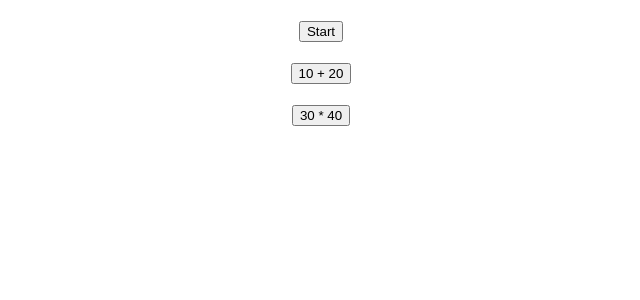
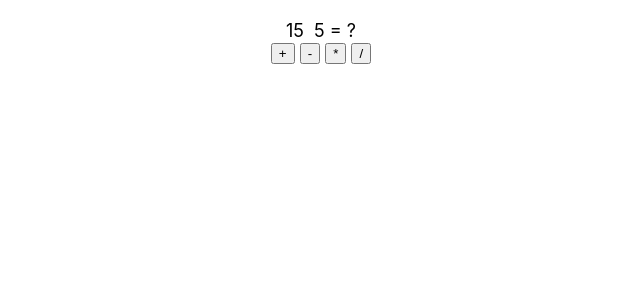
Before and after one commit to Bestzaxd/app1, a React (Create React App) app: page / in a window 1280 px wide. Shown: the top 300 px of the page, without its empty margins (319-959 px from the left). Built offline with nearby package versions, Linux system fonts and the light colour scheme.

Commit message:
Refs-function
Refs-function

```diff
--- a/src/App.js
+++ b/src/App.js
@@ -1,8 +1,6 @@
 import React from 'react'
-import { EvenData2 } from './event-data';
+import RefsFunc from './refs-func';
 
-function App() {
-   return <EvenData2/>
+export default function App(){
+   return <RefsFunc/>
 }
-
-export default App;
--- /dev/null
+++ b/src/refs-func.js
@@ -0,0 +1,32 @@
+import React,{useRef} from "react";
+
+export default function RefsFunc(){
+    const num1 = useRef()
+    const num2 = useRef()
+    const operator = React.useRef()
+    const result = React.useRef()
+
+    const calculate = (ev) => {
+        let op = ev.target.innerText
+        let n1 = parseInt(num1.current.innerText)
+        let n2 = parseInt(num2.current.innerText)
+        let r = eval(`${n1} ${op} ${n2}`)
+        result.current.innerText = r
+        operator.current.innerText = op
+    }
+    return (
+        <div style={{ textAlign: 'center', marginTop: 20, fontSize: 18 }}>
+        <span ref={num1}>15</span>&nbsp;
+        <span ref={operator}></span>&nbsp;
+        <span ref={num2}>5</span>&nbsp;
+        <span>=</span>&nbsp;
+        <span ref={result}>?</span>
+        <div>
+        <button onClick={calculate}>+</button>&nbsp;
+        <button onClick={calculate}>-</button>&nbsp;
+        <button onClick={calculate}>*</button>&nbsp;
+        <button onClick={calculate}>/</button>
+        </div>
+        </div>
+        )
+}
```
